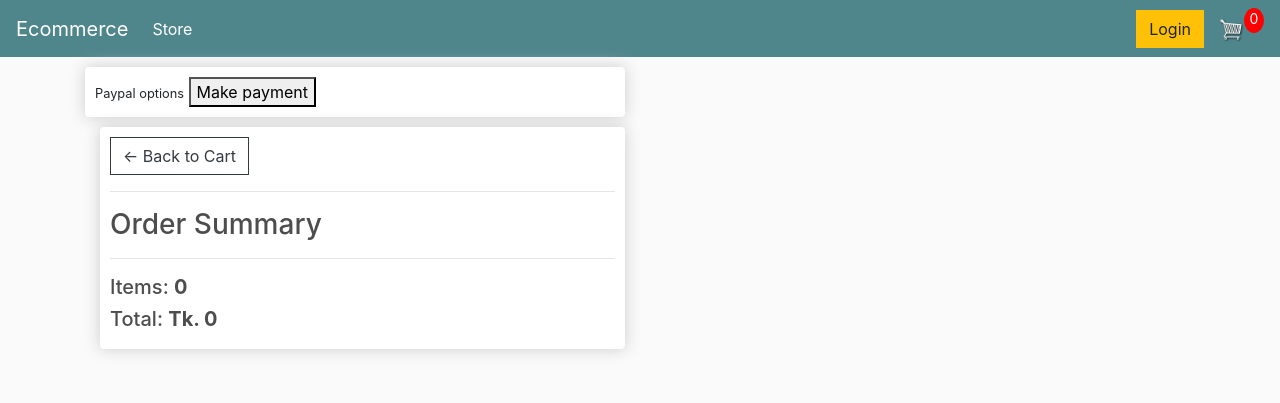
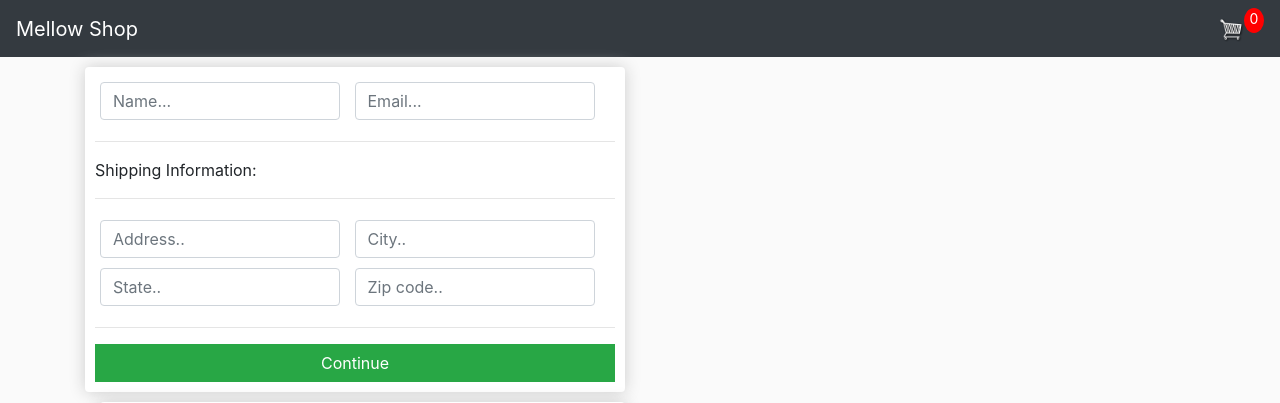
Before and after one commit to abusayed10809/django_ecommerce_site, a Django app: page /checkout/ in a window 1280 px wide. Shown: the top 403 px of the page. Run offline with Django 3.2, Linux system fonts and the light colour scheme; a user stored in the database is signed in; data comes from the database, SQL or seed files in the repository; both versions use the stored data as it was after the commit; some libraries are stand-ins or nearby versions.

Commit message:
making master branch

```diff
--- a/static/css/main.css
+++ b/static/css/main.css
@@ -26,7 +26,8 @@ h1,h2,h3,h4,h5,h6{
 }
 
 .bg-dark{
-	background-color: #4f868c!important;
+	/* background-color: #4f868c!important; */
+	background-color: darkslateblue;
 }
 
 #cart-icon{
--- a/store/templates/store/checkout.html
+++ b/store/templates/store/checkout.html
@@ -38,10 +38,12 @@
                 <input id="form-button" class="btn btn-success btn-block" type="submit" value="Continue">
             </form>
         </div>
+
         <div class="box-element hidden" id="payment-info">
-            <small>Paypal options</small>
-            <button id="make-payment">Make payment</button>
+            <!-- <small>Paypal options</small> -->
+            <button id="make-payment">Order Confirmation</button>
         </div>
+
     </div>
 </div>
 
@@ -78,22 +80,22 @@
 
     if(shipping == 'False')
     {
-        document.getElementById('shipping-info').innerHTML = ''
+        // document.getElementById('shipping-info').innerHTML = ''
     }
 
 
     if(user != 'AnonymousUser')
     {
-        document.getElementById('user-info').innerHTML = ''
+        // document.getElementById('user-info').innerHTML = ''
     }
 
     if(shipping == 'False' && user != 'AnonymousUser')
     {
         // hide entire form if user is logged in and shipping is false
-        document.getElementById('form-wrapper').classList.add("hidden");
+        // document.getElementById('form-wrapper').classList.add("hidden");
 
         // show payment if logged in users want to buy an item that doesn't require shipping
-        document.getElementById('payment-info').classList.remove("hidden");
+        // document.getElementById('payment-info').classList.remove("hidden");
 
     }
 
@@ -104,8 +106,9 @@
     form.addEventListener('submit', function(e){
         e.preventDefault()
         console.log('form submitted')
-        document.getElementById('form-button').classList.add('hidden')
-        document.getElementById('payment-info').classList.remove('hidden')
+        document.getElementById('payment-info').classList.remove("hidden");
+        // document.getElementById('form-button').classList.add('hidden')
+        // document.getElementById('payment-info').classList.remove('hidden')
     })
 
     document.getElementById('make-payment').addEventListener('click', function(e){
@@ -153,7 +156,7 @@
         .then((response) => response.json())
         .then((data) => {
             console.log('success:',data);
-            alert('transaction completed');
+            alert('Order Successful');
 
             cart = {}
             document.cookie = 'cart=' + JSON.stringify(cart) + ";domain=;path=/"
--- a/store/templates/store/main.html
+++ b/store/templates/store/main.html
@@ -68,28 +68,28 @@
 <body>
 
     <nav class="navbar navbar-expand-lg navbar-dark bg-dark">
-        <a class="navbar-brand" href="{% url 'store' %}">Ecommerce</a>
-        <button class="navbar-toggler" type="button" data-toggle="collapse" data-target="#navbarSupportedContent"
-            aria-controls="navbarSupportedContent" aria-expanded="false" aria-label="Toggle navigation">
+        <a class="navbar-brand" href="{% url 'store' %}">Mellow Shop</a>
+
+        <!-- <button class="navbar-toggler" type="button" data-toggle="collapse" data-target="#navbarSupportedContent" aria-controls="navbarSupportedContent" aria-expanded="false" aria-label="Toggle navigation">
             <span class="navbar-toggler-icon"></span>
-        </button>
+        </button> -->
 
-        <div class="collapse navbar-collapse" id="navbarSupportedContent">
+        <!-- <div class="collapse navbar-collapse" id="navbarSupportedContent"> -->
             <ul class="navbar-nav mr-auto">
-                <li class="nav-item active">
+                <!-- <li class="nav-item active">
                     <a class="nav-link" href="{% url 'store' %}">Store <span class="sr-only">(current)</span></a>
-                </li>
+                </li> -->
             </ul>
 
             <div class="form-inline my-2 my-lg-0">
-                <a href="#" class="btn btn-warning">Login</a>
+                <!-- <a href="#" class="btn btn-warning">Login</a> -->
                 <a href="{% url 'cart' %}">
                     <img id="cart-icon" src="{% static 'images/cart.png' %}">
                 </a>
+
                 <p id="cart-total">{{cartItems}}</p>
             </div>
-
-        </div>
+        <!-- </div> -->
     </nav>
 
     <div class="container">
```
Also changed, not shown: db.sqlite3, static/images/birthday.jpg (added).
